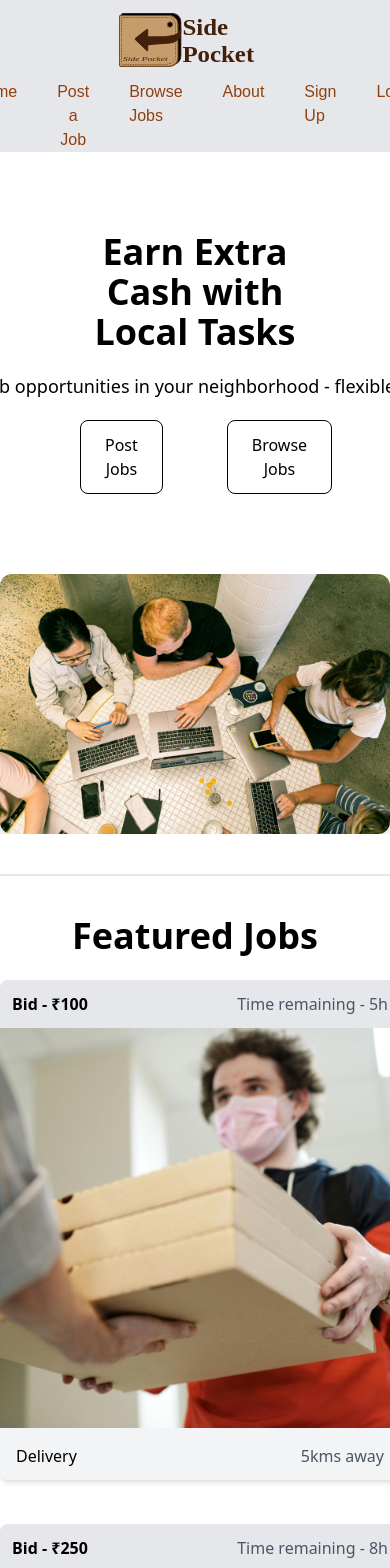
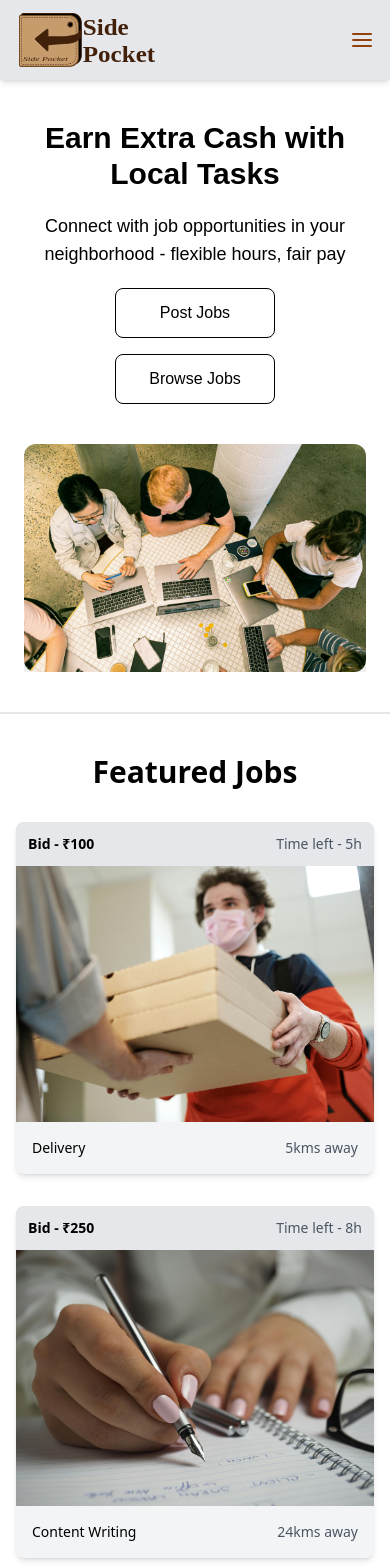
Before and after one commit to Side-Pocket/side_pocket, a React (Create React App) app in the folder client/: page / in a window 390 px wide. Shown: the top 1568 px of the page. Built offline with nearby package versions, Linux system fonts and the light colour scheme.

Commit message:
Made responsive

```diff
--- a/client/package.json
+++ b/client/package.json
@@ -13,7 +13,7 @@
     "react-icons": "^5.5.0",
     "react-router": "^7.3.0",
     "react-router-dom": "^7.3.0",
-    "react-scripts": "5.0.1",
+    "react-scripts": "^5.0.1",
     "web-vitals": "^2.1.4"
   },
   "scripts": {
--- a/client/src/Components/FeaturedJobs.jsx
+++ b/client/src/Components/FeaturedJobs.jsx
@@ -33,19 +33,19 @@ const jobs = [
 const FeaturedJobs = () => {
   return (
     <>
-      <div className="max-w-7xl mx-auto py-10">
-        <h2 className="text-4xl font-semibold text-center mb-6">Featured Jobs</h2>
-        <div className="grid grid-cols-1 md:grid-cols-3 gap-11 ">
+      <div className="max-w-7xl mx-auto py-10 px-4 md:px-8">
+        <h2 className="text-3xl md:text-4xl font-semibold text-center mb-8">Featured Jobs</h2>
+        <div className="grid grid-cols-1 sm:grid-cols-2 lg:grid-cols-3 gap-8">
           {jobs.map((job) => (
-            <div key={job.id} className="bg-gray-100 rounded-lg shadow-md overflow-hidden h-[500px] w-[400px] flex flex-col justify-between">
+            <div key={job.id} className="bg-gray-100 rounded-lg shadow-md overflow-hidden flex flex-col">
               <div>
-                <div className="flex justify-between p-3 bg-gray-200">
+                <div className="flex justify-between p-3 bg-gray-200 text-sm md:text-base">
                   <span className="font-semibold">Bid - {job.bid}</span>
-                  <span className="text-gray-600">Time remaining - {job.timeRemaining}</span>
+                  <span className="text-gray-600">Time left - {job.timeRemaining}</span>
                 </div>
-                <img src={job.image} alt={job.title} className="w-full h-[400px] object-cover " />
+                <img src={job.image} alt={job.title} className="w-full h-64 object-cover" />
               </div>
-              <div className="p-4 flex justify-between">
+              <div className="p-4 flex justify-between items-center text-sm md:text-base">
                 <span className="font-medium">{job.title}</span>
                 <span className="text-gray-600">{job.distance}</span>
               </div>
@@ -53,7 +53,7 @@ const FeaturedJobs = () => {
           ))}
         </div>
       </div>
-        <hr className="border-t-2 border-solid mt-5" />
+      <hr className="border-t-2 border-solid mt-5" />
     </>
   );
 };
--- a/client/src/Components/Header.js
+++ b/client/src/Components/Header.js
@@ -1,40 +1,67 @@
-import React from 'react'
+import React, { useState } from 'react';
 import logo from '../assests/Side_logo_update_svg_4.svg';
 import { Link } from "react-router-dom";
+import { FiMenu, FiX } from "react-icons/fi"; // Icons for mobile menu
 
+const styles = {
+    fontFamily: "Montserrat, sans-serif",
+    fontWeight: "520"
+};
 
 const Header = ({ scrollToForm }) => {
-    const styles = {
-        fontFamily: "Montserrat, sans-serif", // Capital "F" in "fontFamily"
-        fontWeight: "520" // Capital "W" in "fontWeight"
-      };
+    const [isOpen, setIsOpen] = useState(false); // State for mobile menu
 
+    return (
+        <nav className="bg-gray-200 shadow-md" style={styles}>
+            <div className="flex justify-between items-center px-4 py-3 md:px-10">
 
+                <Link to="/">
+                    <img src={logo} alt="Logo" className="h-14 w-auto" />
+                </Link>
 
-  return (
-    <div>
-        <nav className='bg-gray-200 flex md:justify-between flex-col md:flex-row h-15 items-center' style={styles}>
-            {/* <div class="Logo" className='mx-auto md:mx-0'></div> */}
-            <Link to="/"><img src={logo} alt="Logo" className='h-20 w-auto mx-auto md:mx-0 p-3'/></Link>
-            <ul className='flex text-amber-800 space-x-10 mx-20 '>
-                <li>
-                    <Link to="/">Home</Link>
-                </li>
-                <li>
-                <button onClick={scrollToForm} className="hover:text-amber-800">Post a Job</button>
-                </li>
-                <li>Browse Jobs</li>
-                <li>About</li>
-                <li>
-                    <Link to="/signup">Sign Up</Link>
-                </li>
-                <li>
-                    <Link to="/login">Login</Link>
-                </li>
-            </ul>
+                <button
+                    className="md:hidden text-amber-800 text-2xl focus:outline-none"
+                    onClick={() => setIsOpen(!isOpen)}
+                >
+                    {isOpen ? <FiX /> : <FiMenu />}
+                </button>
+
+                <ul className="hidden md:flex space-x-8 text-amber-800 font-medium">
+                    <li><Link to="/" className="hover:text-amber-600">Home</Link></li>
+                    <li className="flex items-center">
+                        <button
+                            onClick={scrollToForm}
+                            className="hover:text-amber-600 text-center w-full"
+                        >
+                            Post a Job
+                        </button>
+                    </li>
+                    <li className="hover:text-amber-600">Browse Jobs</li>
+                    <li className="hover:text-amber-600">About</li>
+                    <li><Link to="/signup" className="hover:text-amber-600">Sign Up</Link></li>
+                    <li><Link to="/login" className="hover:text-amber-600">Login</Link></li>
+                </ul>
+            </div>
+
+            {isOpen && (
+                <ul className="md:hidden bg-gray-100 text-amber-800 text-center space-y-4 py-4">
+                    <li><Link to="/" className="block py-2 hover:text-amber-600">Home</Link></li>
+                    <li>
+                        <button
+                            onClick={scrollToForm}
+                            className="block py-2 mx-auto hover:text-amber-600 w-full"
+                        >
+                            Post a Job
+                        </button>
+                    </li>
+                    <li className="block py-2 hover:text-amber-600">Browse Jobs</li>
+                    <li className="block py-2 hover:text-amber-600">About</li>
+                    <li><Link to="/signup" className="block py-2 hover:text-amber-600">Sign Up</Link></li>
+                    <li><Link to="/login" className="block py-2 hover:text-amber-600">Login</Link></li>
+                </ul>
+            )}
         </nav>
-    </div>
-  )
-}
+    );
+};
 
-export default Header
+export default Header;
--- a/client/src/Components/HeroSection.jsx
+++ b/client/src/Components/HeroSection.jsx
@@ -1,31 +1,44 @@
 import React from "react";
-// import index from "../index.css";
-import logo from "../assests/Hero section.jpg"
-const HeroSection=()=>{
-    return(
+import logo from "../assests/Hero section.jpg";
+
+const HeroSection = () => {
+  const styles = {
+    fontFamily: "Montserrat, sans-serif",
+    fontWeight: "520",
+  };
+
+  return (
     <>
-        <div className="container">
-            <div className="grid grid-cols-1 md:grid-cols-2 min-h-[550px] w-screen ">
-                <div className=" space-y-5 flex flex-col justify-center items-center text-center md:text-left py-20 px-20 md:py-0 md:px-0  md:items-start md:ml-20 w-full">
-                    <h1 className=" text-4xl xl:text-5xl font-bold ">
+      <div className="w-full px-6 md:px-10" style={styles}>
+        <div className="grid grid-cols-1 md:grid-cols-2 min-h-[550px] items-center">
+          <div className="space-y-5 flex flex-col justify-center items-center text-center md:text-left py-10 md:py-0 md:items-start">
+            <h1 className="text-3xl md:text-4xl xl:text-5xl font-bold">
               Earn Extra Cash with Local Tasks
             </h1>
-                    <p className=" text-lg whitespace-nowrap">Connect with job opportunities in your neighborhood - flexible hours, fair pay
+            <p className="text-lg md:text-xl">
+              Connect with job opportunities in your neighborhood - flexible hours, fair pay
             </p>
-                    <div className="flex space-x-16 w-full">
-                        <button className="primary-btn bg-white hover:bg-amber-800 hover:text-white duration-300 px-6 py-3 rounded-lg text-black border border-solid border-black w-40">Post Jobs</button>
-                        <button className="primary-btn bg-white hover:bg-amber-800 hover:text-white duration-300 px-6 py-3 rounded-lg text-black border border-solid border-black w-40">Browse Jobs</button>
+            <div className="flex flex-col md:flex-row space-y-4 md:space-y-0 md:space-x-8">
+              <button className="bg-white hover:bg-amber-800 hover:text-white duration-300 px-6 py-3 rounded-lg text-black border border-black w-40">
+                Post Jobs
+              </button>
+              <button className="bg-white hover:bg-amber-800 hover:text-white duration-300 px-6 py-3 rounded-lg text-black border border-black w-40">
+                Browse Jobs
+              </button>
             </div>
           </div>
-
-                <div className="flex justify-center items-center md:ml-0 overflow-hidden">
-                    <img src={logo} alt="People working" className="md:w-[90%] xl:w-[80%] w-full h-auto max-w-full rounded-xl shadow-2xl object-cover" />
+          <div className="flex justify-center items-center overflow-hidden">
+            <img
+              src={logo}
+              alt="People working"
+              className="md:w-[90%] xl:w-[80%] w-full h-auto max-w-full rounded-xl shadow-2xl object-cover"
+            />
           </div>
         </div>
       </div>
       <hr className="border-t-2 border-solid mt-10" />
     </>
   );
-}
+};
 
 export default HeroSection;
--- a/client/src/Components/RecentlyPostedJobs.css
+++ b/client/src/Components/RecentlyPostedJobs.css
@@ -1,44 +1,68 @@
-.recently-posted-job{
-    height: 100vh;
+.recently-posted-job {
+    height: auto;
     margin-bottom: 20px;
     padding: 20px;
     border: 1px solid #e0e0e0;
     border-radius: 5px;
-    font-family: 'montserrat';
+    font-family: 'Montserrat', sans-serif;
     display: flex;
-    justify-content: space-between;
+    flex-direction: column;
+    align-items: center;
 }
-h1{
+
+h1 {
     font-size: 2rem;
     font-weight: 400;
     background-color: #fff;
-    align-self: center;
+    text-align: center;
 }
-.recently-posted-job-container{
+
+.recently-posted-job-container {
     display: flex;
-    justify-content: space-between;
-    flex-wrap: wrap;
+    flex-direction: column;
     align-items: center;
+    width: 100%;
+    max-width: 50rem;
+}
+
+.recently-posted-job-card {
     text-align: center;
-    position: relative;
-    font-size: 1rem;
-    position: relative;
-    flex-direction: column;
+}
 
-    width: 50rem;
-}
-.img{
+.img {
     width: 12rem;
     height: 12rem;
     border-radius: 50%;
-    margin-right: 20px;
-    border-radius: 10rem;
     object-fit: cover;
 }
-.secondRow{
+
+.secondRow {
     width: 100%;
     display: flex;
     justify-content: space-between;
-    margin-top: 20px;
-    justify-content: space-between;
+    gap: 20px;
 }
+
+@media (max-width: 768px) {
+    .recently-posted-job {
+        height: auto;
+    }
+
+    .recently-posted-job-container {
+        width: 90%;
+    }
+
+    .secondRow {
+        flex-direction: column;
+        align-items: center;
+    }
+
+    .recently-posted-job-card {
+        width: auto;
+    }
+
+    .img {
+        width: 10rem;
+        height: 10rem;
+    }
+}
```
Also changed, not shown: client/src/Components/PostJob.jsx (+30 -24 lines), 1 other file (tests, documents, lock files or other folders). Lines whose indentation alone changed are shown as unchanged.
